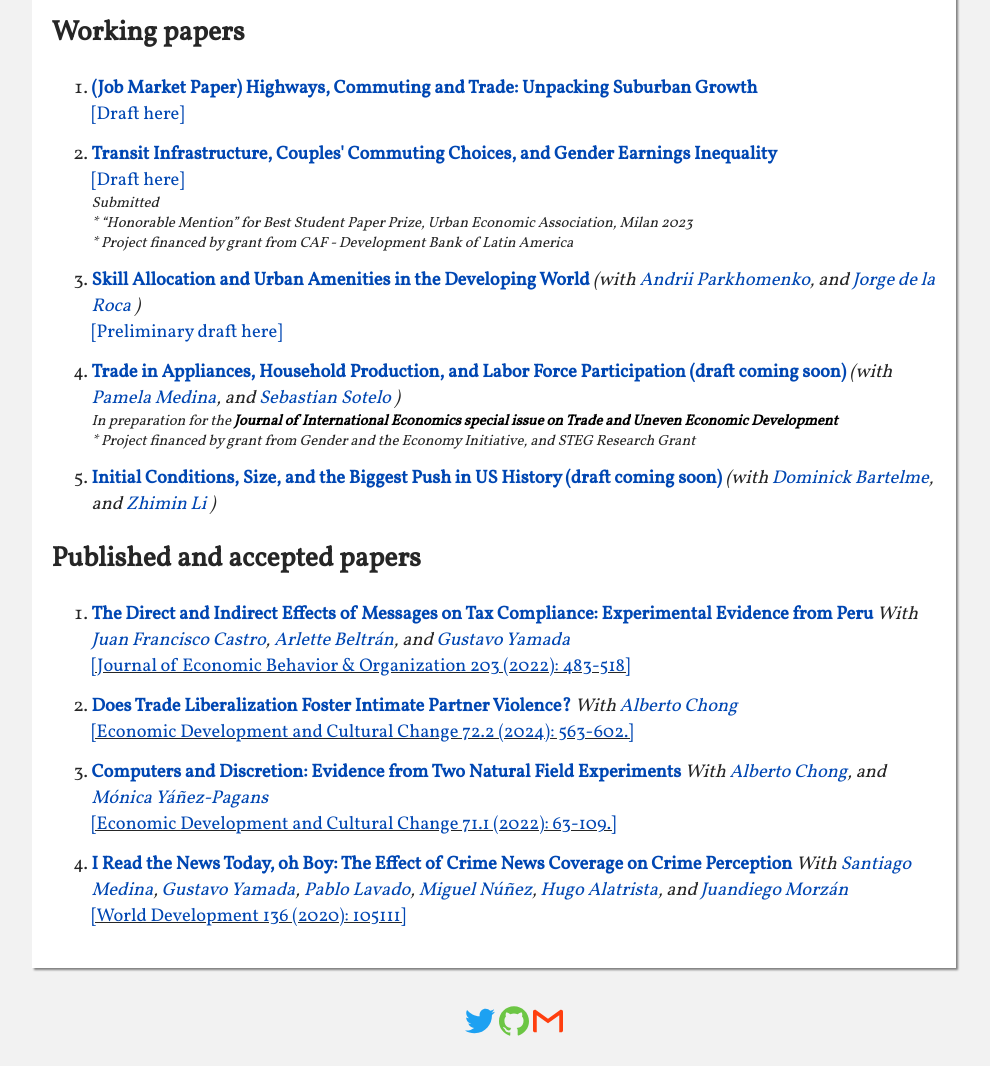
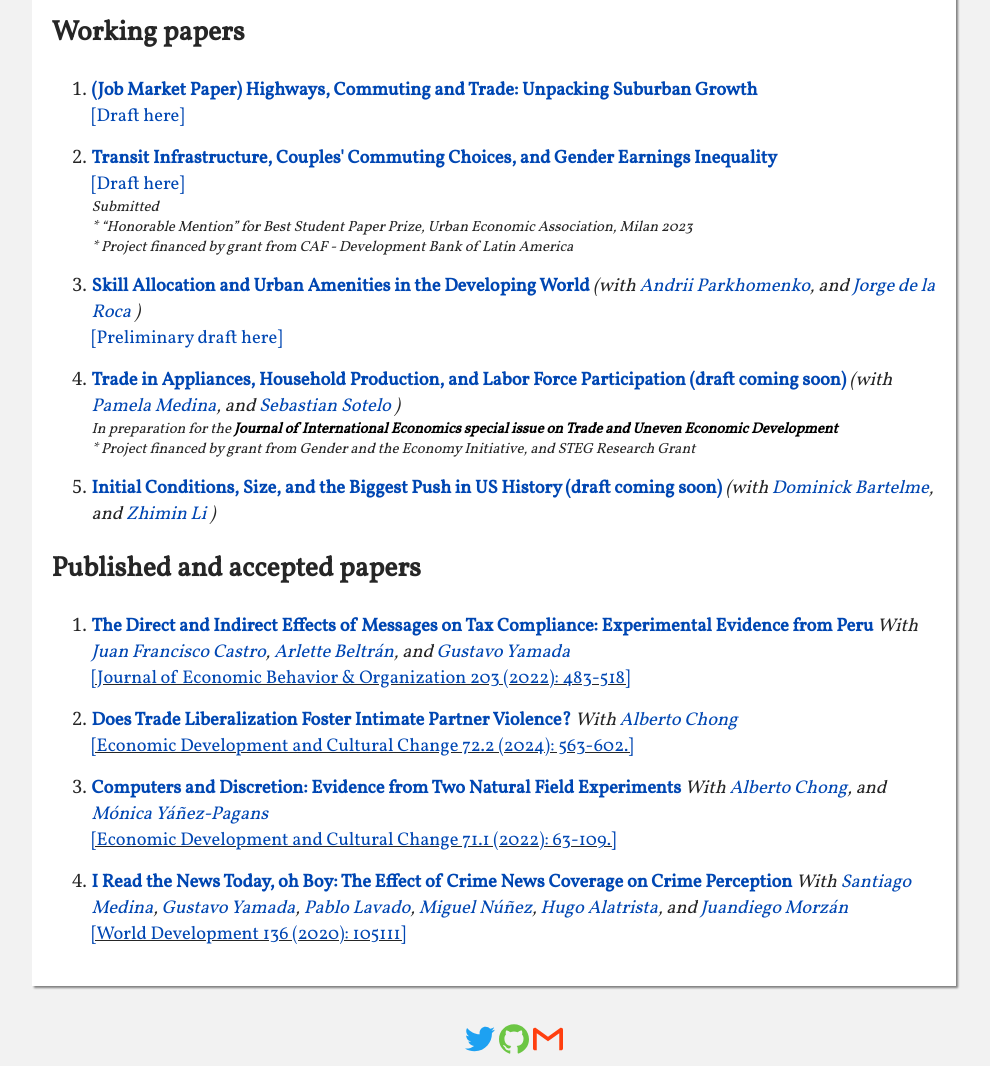
Before and after one commit to dvelasquezc/dvelasquezc.github.io, a Jekyll site: the page built from index.md, in a window 1280 px wide. Shown: the part 608-1674 px from the top of the page, without its empty margins (146-1136 px from the left). Built offline with Jekyll 4.4.1, drawn with Linux system fonts in a browser that asks for light colours; some web fonts are replaced.

Commit message:
update numered lists css

```diff
--- a/assets/css/main.css
+++ b/assets/css/main.css
@@ -216,7 +216,7 @@ ol li {
     margin-bottom: 14px;
 }
 
-ol::marker {
+ol li::marker {
     font-family: "Georgia", serif; /* Font for the numbering */
     font-size: 1.0em; /* Optional for emphasis */
 }
```
